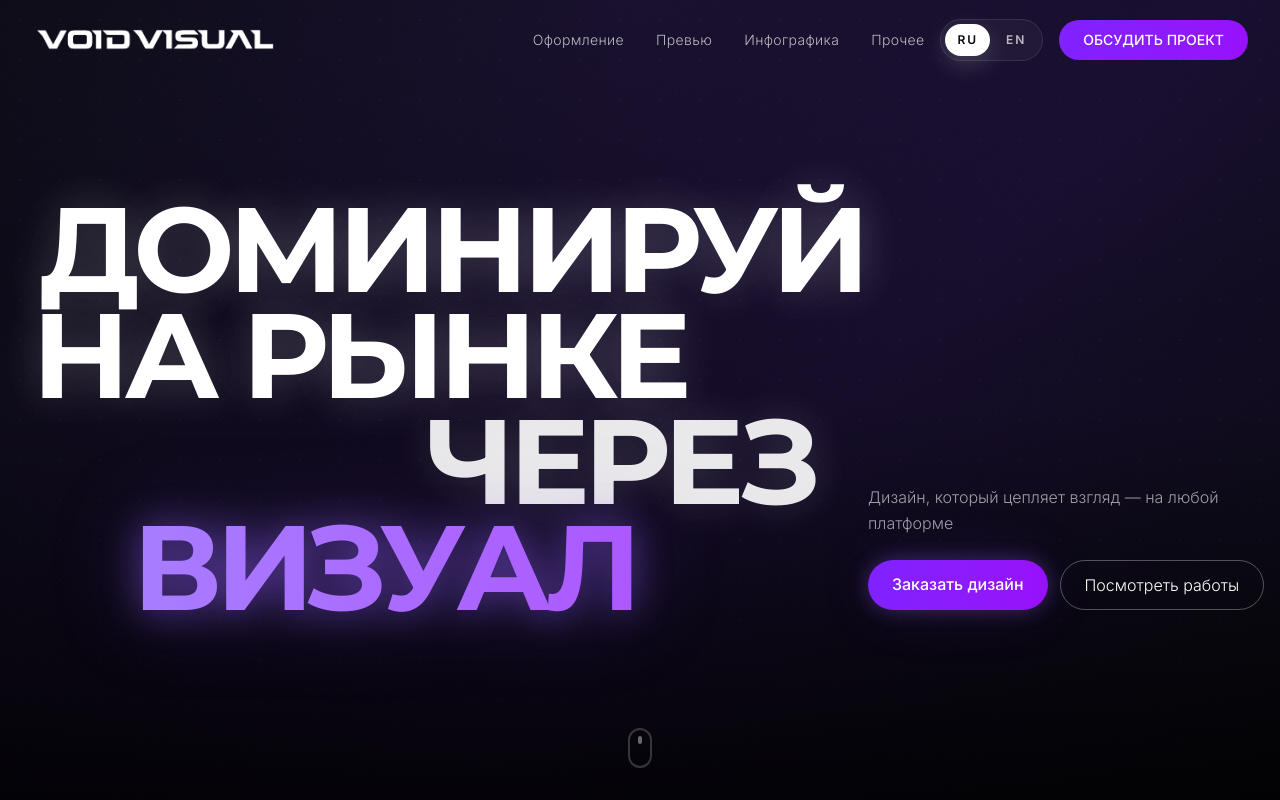
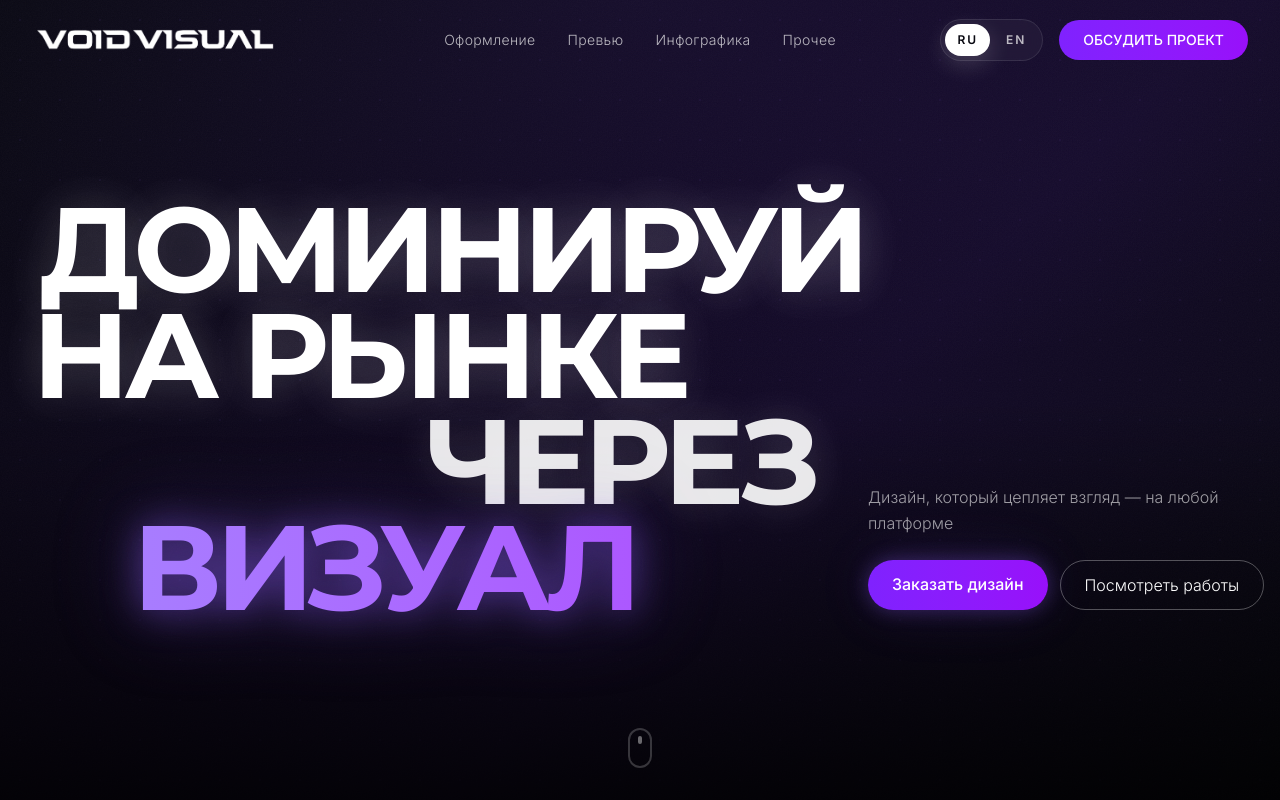
Before and after one commit to webjebPRONIRA/void-visual-site, a React (Vite) app: page / in a window 1280 px wide. Shown: the top 800 px of the page. Built offline with nearby package versions, Linux system fonts and the light colour scheme.

Commit message:
Center desktop navigation

```diff
--- a/src/components/Header.jsx
+++ b/src/components/Header.jsx
@@ -109,8 +109,8 @@ export default function Header() {
   return (
     <header className="header fixed top-0 left-0 right-0 z-50 border-b border-transparent transition-all duration-300">
       <div className="max-w-7xl mx-auto px-4 sm:px-6 lg:px-8">
-        <div className="flex items-center justify-between h-16 sm:h-20 gap-3">
-          <a href="#" className="flex items-center">
+        <div className="relative flex items-center justify-between h-16 sm:h-20 gap-3">
+          <a href="#" className="relative z-10 flex items-center">
             <img
               src="/лого.png"
               alt="VOID VISUAL"
@@ -118,20 +118,21 @@ export default function Header() {
             />
           </a>
 
-          <div className="hidden lg:flex items-center gap-4">
-            <nav className="flex items-center gap-8">
+          <nav className="hidden lg:flex absolute left-1/2 top-1/2 -translate-x-1/2 -translate-y-1/2 items-center gap-8">
             {copy.header.nav.map((item) => (
               <a
                 key={item.href}
                 href={item.href}
                 onClick={handleDesktopNavClick(item.href)}
-                  className="text-sm font-light text-white/70 hover:text-white hover:scale-105 transition-all duration-300 tracking-wide relative group"
+                className="text-sm font-light text-white/70 hover:text-white hover:scale-105 transition-all duration-300 tracking-wide relative group whitespace-nowrap"
               >
                 {item.label}
                 <span className="absolute -bottom-1 left-0 w-0 h-0.5 bg-violet-500 transition-all duration-300 group-hover:w-full" />
               </a>
             ))}
           </nav>
+
+          <div className="hidden lg:flex relative z-10 items-center gap-4">
 
             <LanguageSwitcher />
 
```
Lines whose indentation alone changed are shown as unchanged.
